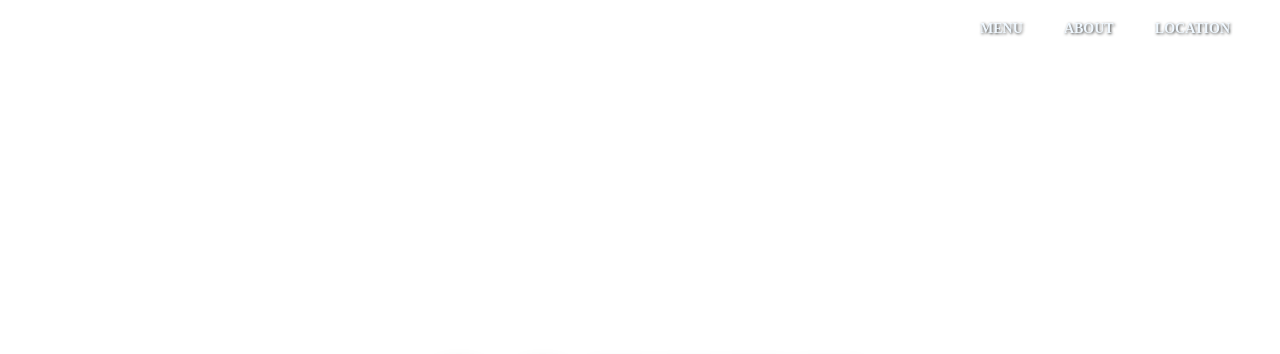
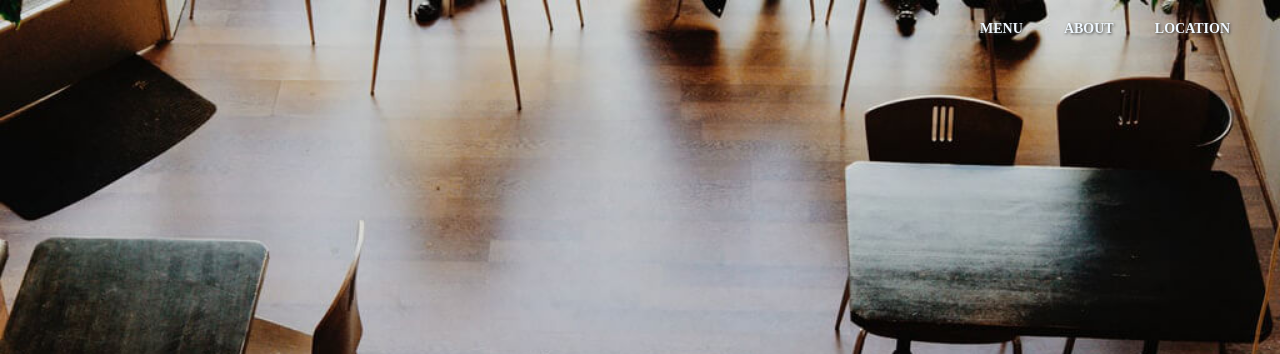
Before and after one commit to yuka08151005/coffee, a plain HTML site: page index.html in a window 1280 px wide. Shown: the top 354 px of the page. Drawn offline with nearby package versions, Linux system fonts and the light colour scheme; files that its build step writes are made by us from their sources; files whose address does not match are found by name.

Commit message:
Update _header.scss

```diff
--- a/scss/_header.scss
+++ b/scss/_header.scss
@@ -4,7 +4,7 @@
 .bg-img {
   width: 100%;
   height: 100vh;
-  background-image: url(img/main.jpg);
+  background-image: url(../img/main.jpg);
   background-repeat: no-repeat;
   background-size: cover;
   background-position: center top;
```
